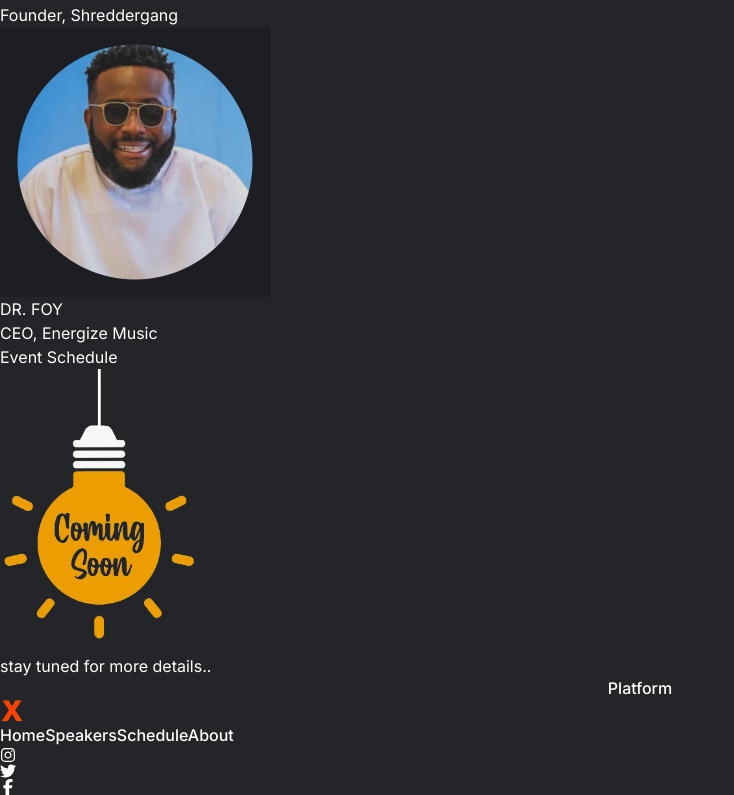
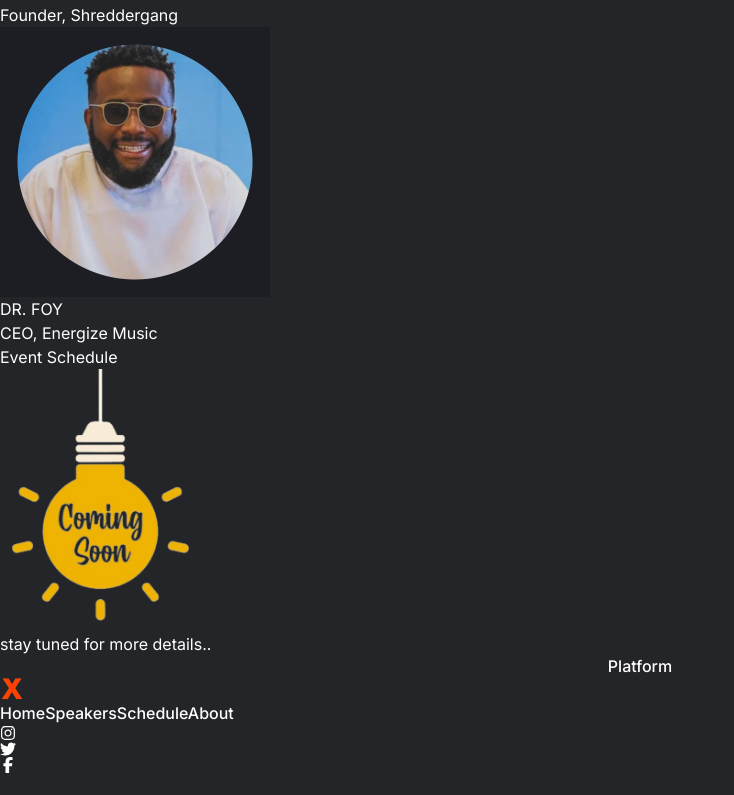
Before and after one commit to mzoyinda/PlatformX, a Next.js app: page / in a window 1280 px wide. Shown: the part 1494-2289 px from the top of the page, without its empty margins (0-734 px from the left). After the commit the page ends 2267 px from the top, so only its background shows below. Built offline with nearby package versions, Linux system fonts and the light colour scheme.

Commit message:
img updated

```diff
--- a/src/components/EventSchedule.jsx
+++ b/src/components/EventSchedule.jsx
@@ -45,7 +45,7 @@ const EventSchedule = () => {
           width={200}
           height={200}
           alt="coming soon"
-          src="/coming-soon.png"
+          src="/csoon.png"
           className='rounded-full mr-8'
           />
 
```
Also changed, not shown: public/csoon.png (added).
